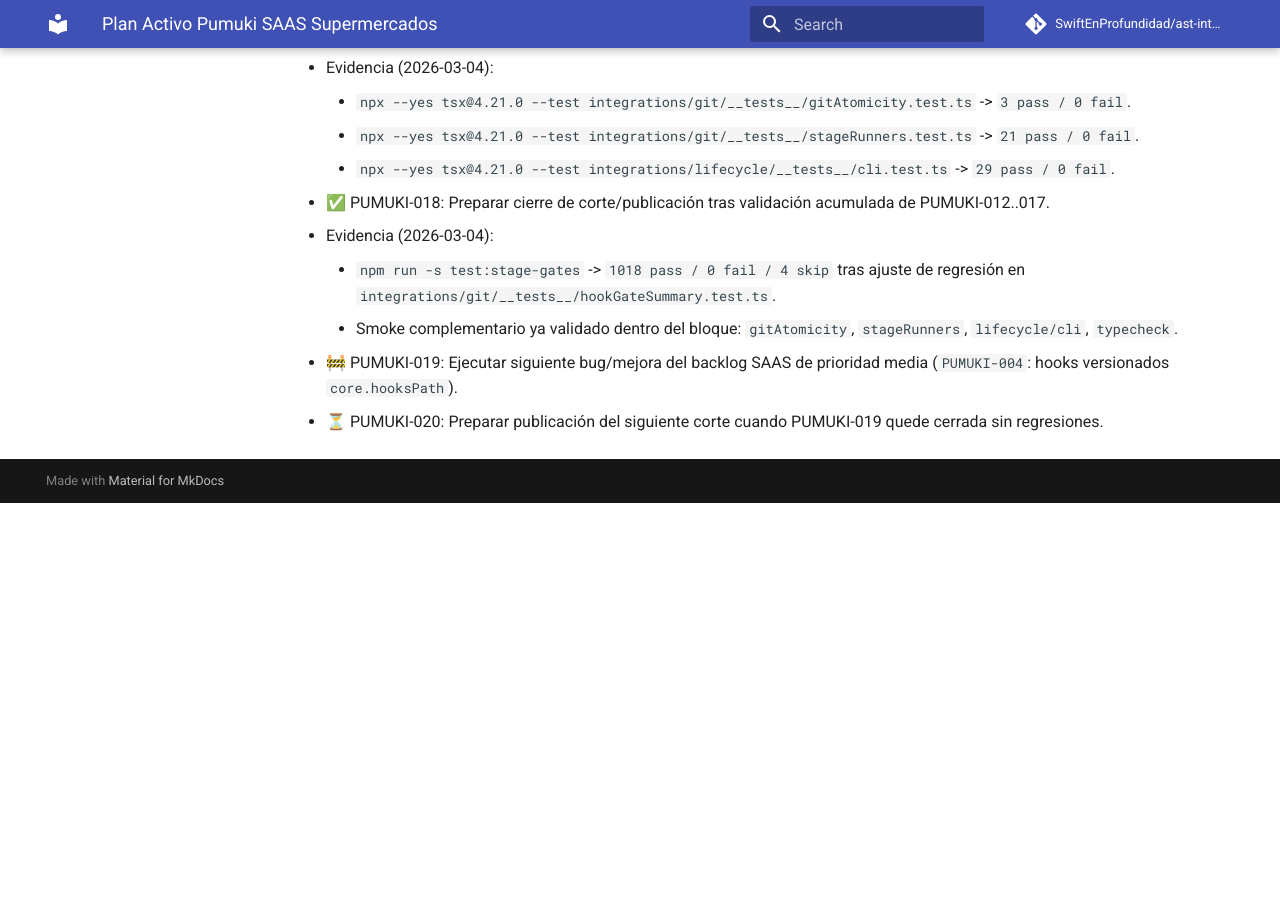
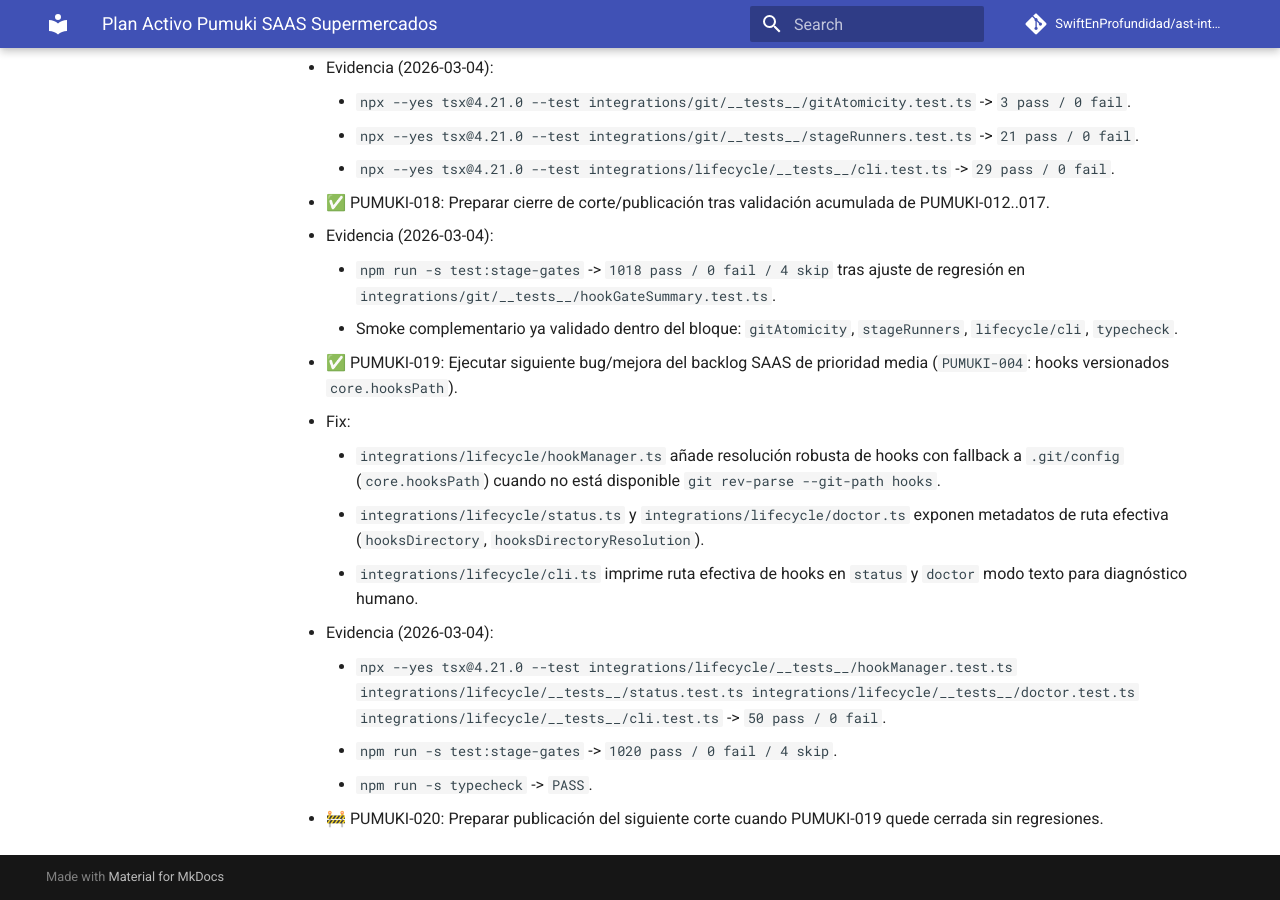
Before and after one commit to SwiftEnProfundidad/ast-intelligence-hooks, an MkDocs documentation site: the page built from docs/seguimiento-activo-pumuki-saas-supermercados.md, in a window 1280 px wide and 900 px high, scrolled down 4203 px. Built offline with MkDocs 1.6.1 and Material for MkDocs 9.7.7, drawn with Linux system fonts in a browser that asks for light colours; comment, search, counter and statistics services are not loaded; before the commit the page ends 4706 px from its top, so only the background shows below that.

Commit message:
docs: close PUMUKI-019 and activate release task

```diff
--- a/docs/seguimiento-activo-pumuki-saas-supermercados.md
+++ b/docs/seguimiento-activo-pumuki-saas-supermercados.md
@@ -117,5 +117,13 @@
   - Evidencia (2026-03-04):
     - `npm run -s test:stage-gates` -> `1018 pass / 0 fail / 4 skip` tras ajuste de regresión en `integrations/git/__tests__/hookGateSummary.test.ts`.
     - Smoke complementario ya validado dentro del bloque: `gitAtomicity`, `stageRunners`, `lifecycle/cli`, `typecheck`.
-- 🚧 PUMUKI-019: Ejecutar siguiente bug/mejora del backlog SAAS de prioridad media (`PUMUKI-004`: hooks versionados `core.hooksPath`).
-- ⏳ PUMUKI-020: Preparar publicación del siguiente corte cuando PUMUKI-019 quede cerrada sin regresiones.
+- ✅ PUMUKI-019: Ejecutar siguiente bug/mejora del backlog SAAS de prioridad media (`PUMUKI-004`: hooks versionados `core.hooksPath`).
+  - Fix:
+    - `integrations/lifecycle/hookManager.ts` añade resolución robusta de hooks con fallback a `.git/config` (`core.hooksPath`) cuando no está disponible `git rev-parse --git-path hooks`.
+    - `integrations/lifecycle/status.ts` y `integrations/lifecycle/doctor.ts` exponen metadatos de ruta efectiva (`hooksDirectory`, `hooksDirectoryResolution`).
+    - `integrations/lifecycle/cli.ts` imprime ruta efectiva de hooks en `status` y `doctor` modo texto para diagnóstico humano.
+  - Evidencia (2026-03-04):
+    - `npx --yes tsx@4.21.0 --test integrations/lifecycle/__tests__/hookManager.test.ts integrations/lifecycle/__tests__/status.test.ts integrations/lifecycle/__tests__/doctor.test.ts integrations/lifecycle/__tests__/cli.test.ts` -> `50 pass / 0 fail`.
+    - `npm run -s test:stage-gates` -> `1020 pass / 0 fail / 4 skip`.
+    - `npm run -s typecheck` -> `PASS`.
+- 🚧 PUMUKI-020: Preparar publicación del siguiente corte cuando PUMUKI-019 quede cerrada sin regresiones.
```
Also changed, not shown: CHANGELOG.md (+6 -0 lines), docs/RELEASE_NOTES.md (+4 -1 lines), docs/registro-maestro-de-seguimiento.md (+3 -3 lines).
